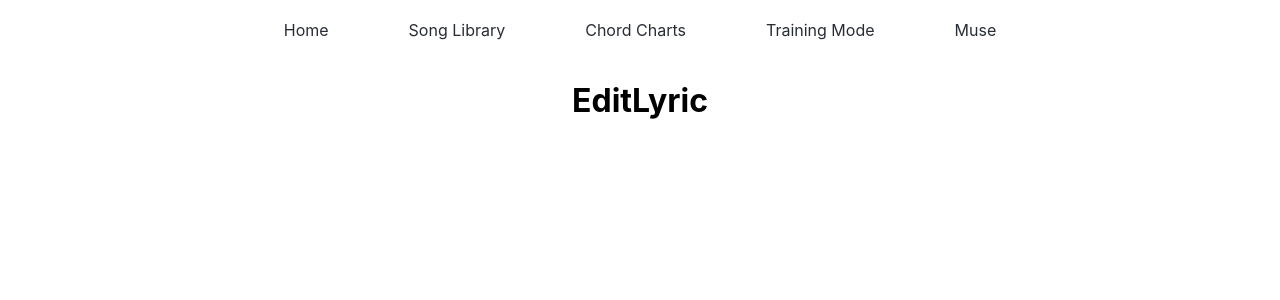
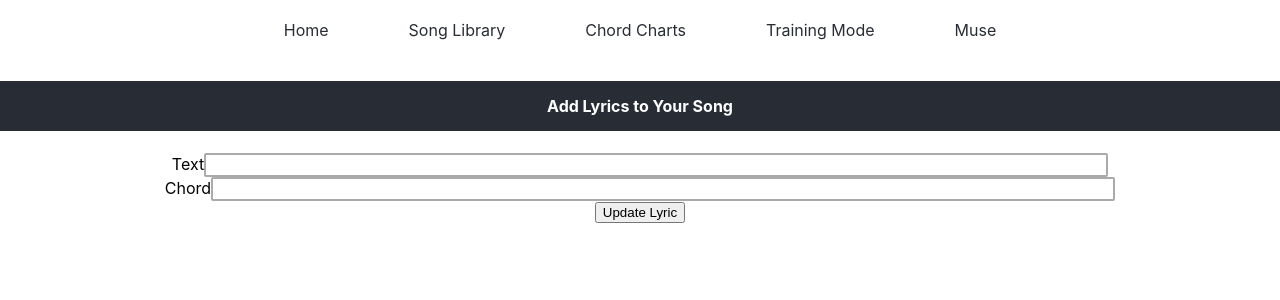
Before and after one commit to allisonkadel/musicality, a React (Create React App) app in the folder musicality-client/: page /songs/1/lyrics/1/edit in a window 1280 px wide. Shown: the top 300 px of the page. Built offline with nearby package versions, Linux system fonts and the light colour scheme.

Commit message:
build edit lyric form

```diff
--- a/musicality-client/src/components/lyrics/EditLyric.js
+++ b/musicality-client/src/components/lyrics/EditLyric.js
@@ -1,9 +1,61 @@
-import React from 'react';
+import React, { Component } from 'react';
+import { updateLyric } from '../../actions/lyrics';
+import { updateLyricFormData } from '../../actions/lyricForm';
+import { connect } from 'react-redux';
 
-const EditLyric = (props) => {
-    return(
-        <h1>EditLyric</h1>
-    )
+class EditLyric extends Component {
+
+    handleOnChange = event => {
+        const { name, value } = event.target;
+        const currentLyricFormData = Object.assign({}, this.props.lyricFormData, {
+            [name]: value
+        })
+        this.props.updateLyricFormData(currentLyricFormData)
+    }
+
+    handleOnSubmit = event => {
+        event.preventDefault();
+        this.props.updateLyric(this.props.songId, this.props.lyricFormData)
+    }
+
+    render() {
+        const { text, chord } = this.props.lyricFormData;
+        return (
+            <div className='Songs-form'>
+                <h4 className='Form-header'>Add Lyrics to Your Song</h4>
+                <form onSubmit={this.handleOnSubmit}>
+                    <div>
+                        <label>Text</label>
+                        <input
+                            type='text'
+                            onChange={this.handleOnChange}
+                            name='text'
+                            value={text}
+                        />
+                    </div>
+                    <div>
+                        <label>Chord</label>
+                        <input
+                            type='text'
+                            onChange={this.handleOnChange}
+                            name='chord'
+                            value={chord}
+                        />
+                    </div>
+                    <button type='submit'>Update Lyric</button>
+                </form>
+            </div>
+        )
+    }
 }
 
-export default EditLyric;
+const mapStateToProps = state => {
+    return {
+        lyricFormData: state.lyricFormData
+    }
+}
+
+export default connect(mapStateToProps, {
+    updateLyricFormData,
+    updateLyric
+ })(EditLyric);
--- a/musicality-client/src/components/lyrics/LyricCard.js
+++ b/musicality-client/src/components/lyrics/LyricCard.js
@@ -6,8 +6,7 @@ import { Link, Route } from 'react-router-dom';
                 <div key={props.lyric.id} className='LyricCard'>
                     <div><h4 className='Lyric-text'>{props.lyric.text}</h4></div>
                     <div><h3 className='Lyric-text' >{props.lyric.chord}</h3></div>
-                    <button onClick={() => { props.destroyLyric(props.songId, props.lyric.id) }}>X</button>
-                    <button onClick={() => { props.updateLyric(props.songId, props.lyric.id) }}>Edit</button>
+                    <button className="button-form" onClick={() => { props.destroyLyric(props.songId, props.lyric.id) }}>X</button>
                     <button>
                         <Link to={`/songs/${props.songId}/lyrics/${props.lyric.id}/edit`}>Edit Lyrics</Link>
                     </button>
--- a/musicality-client/src/containers/LyricForm.css
+++ b/musicality-client/src/containers/LyricForm.css
@@ -1,3 +1,3 @@
-button {
+.button-form {
     float: right;
 }
```
